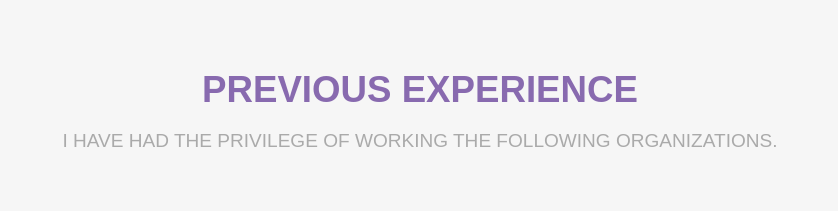
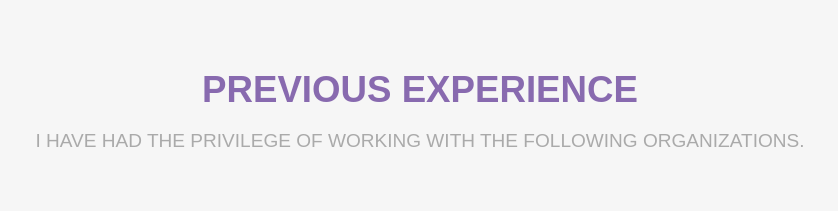
Before and after one commit to teresadye/teresa-dye, a plain HTML site: page index.html in a window 1280 px wide. Shown: the part 1200-1411 px from the top of the page, 220-1058 px from the left. Drawn offline with Linux system fonts and the light colour scheme.

Commit message:
content: fix spelling issue

```diff
--- a/index.html
+++ b/index.html
@@ -79,7 +79,8 @@
         <header class="major">
           <h2>Previous Experience</h2>
           <p>
-            I have had the privilege of working the following organizations.
+            I have had the privilege of working with the following
+            organizations.
           </p>
         </header>
         <div class="row 150% experience__logos">
```
